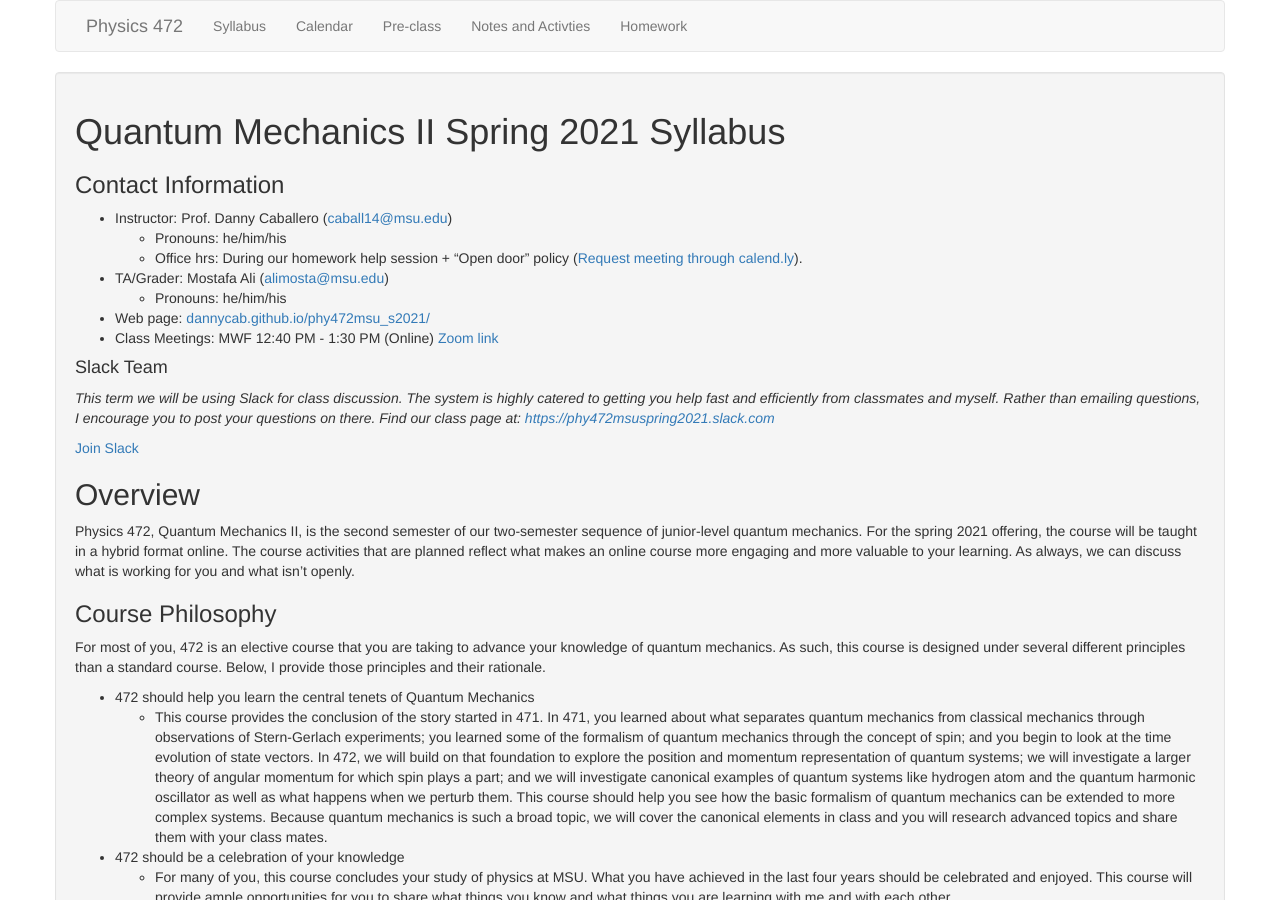
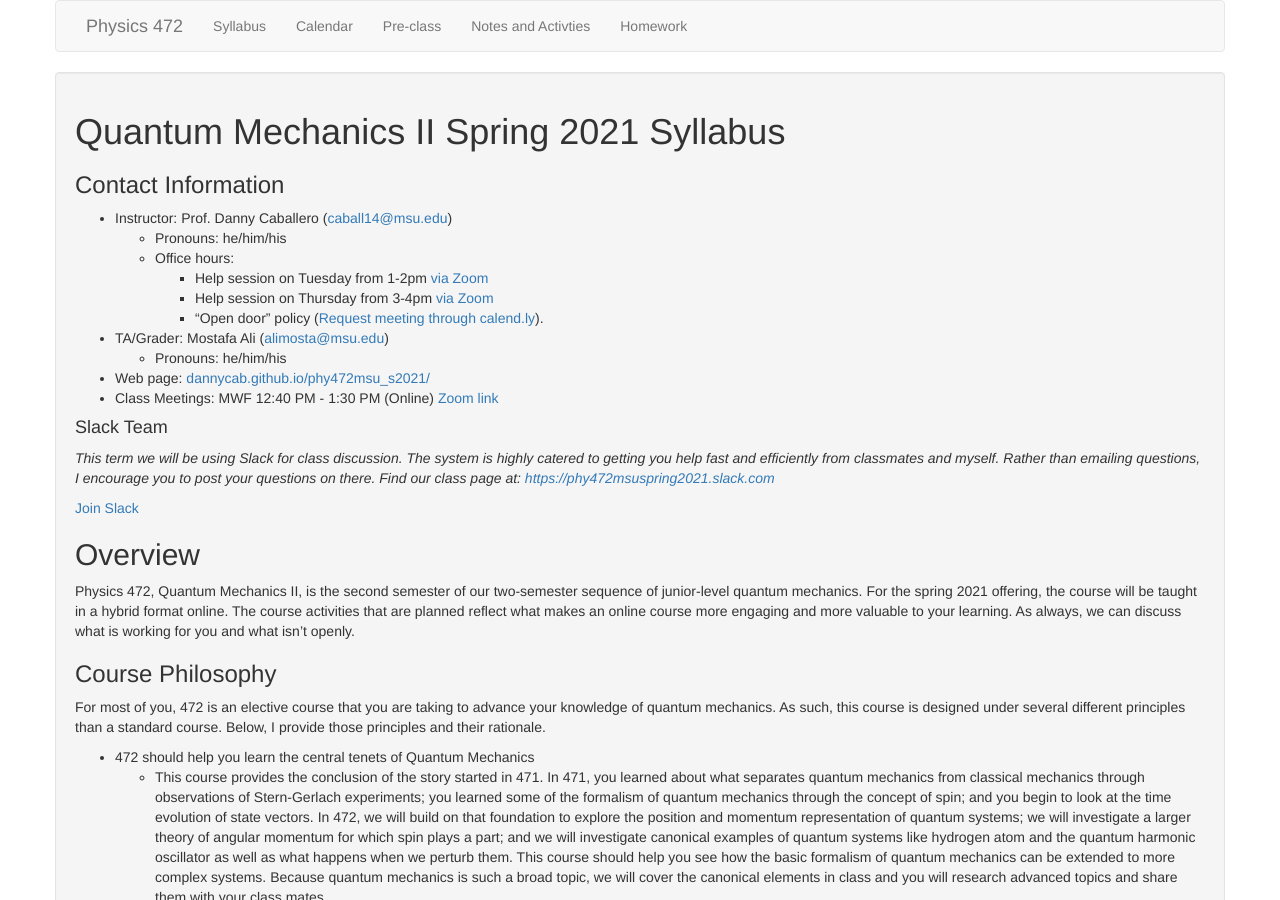
Before and after one commit to dannycab/phy472msu_s2021, a Jekyll site: the page built from syllabus.md, in a window 1280 px wide and 900 px high. Built offline with Jekyll 4.4.1, drawn with Linux system fonts in a browser that asks for light colours.

Commit message:
added links for help session

```diff
--- a/syllabus.md
+++ b/syllabus.md
@@ -9,7 +9,10 @@ use_math: true
 
 -   Instructor: Prof. Danny Caballero (<caball14@msu.edu>)
     -   Pronouns: he/him/his
-    -   Office hrs: During our homework help session + "Open door" policy ([Request meeting through calend.ly](http://calend.ly/dannycab)).
+    -   Office hours:
+        - Help session on Tuesday from 1-2pm [via Zoom](https://msu.zoom.us/j/94987937511)
+        - Help session on Thursday from 3-4pm [via Zoom](https://msu.zoom.us/j/96973441781)
+        - "Open door" policy ([Request meeting through calend.ly](http://calend.ly/dannycab)).
 -   TA/Grader: Mostafa Ali (<alimosta@msu.edu>)
     -   Pronouns: he/him/his
 -   Web page:
```
